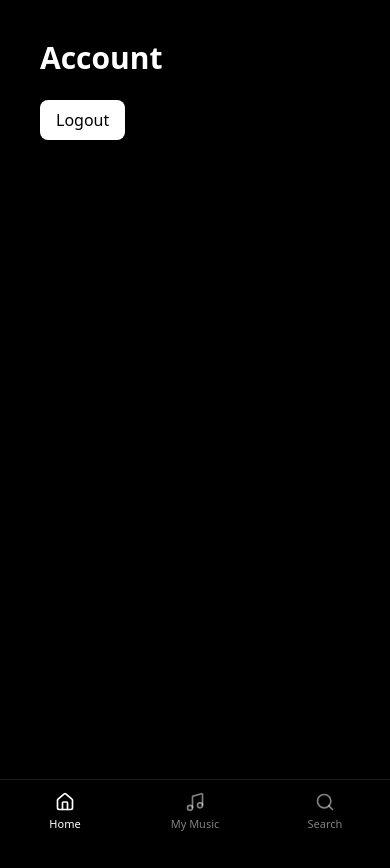
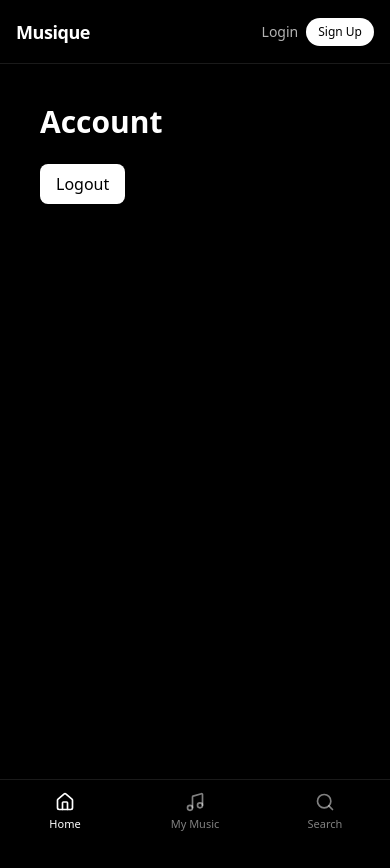
Before and after one commit to aridari-1/music-app, a Next.js app: page /account in a window 390 px wide. Shown: the top 868 px of the page. Built offline with nearby package versions, Linux system fonts and the light colour scheme; no server answers.

Commit message:
navbar fixed

```diff
--- a/components/layout/Navbar.tsx
+++ b/components/layout/Navbar.tsx
@@ -8,41 +8,49 @@ export default function Navbar() {
   const { user } = useAuth();
 
   return (
-    <header className="hidden md:flex items-center justify-between px-8 h-16 border-b border-white/10 bg-black/70 backdrop-blur-xl sticky top-0 z-50">
+    <header className="flex items-center justify-between px-4 sm:px-6 lg:px-8 h-16 border-b border-white/10 bg-black/70 backdrop-blur-xl sticky top-0 z-50">
 
-      {/* LOGO */}
-      <Link href="/" className="text-xl font-semibold tracking-tight">
+      {/* 🔥 LOGO */}
+      <Link
+        href="/"
+        className="text-lg sm:text-xl font-semibold tracking-tight"
+      >
         Musique
       </Link>
 
       {/* RIGHT SIDE */}
-      <div className="flex items-center gap-4">
+      <div className="flex items-center gap-3 sm:gap-4">
 
-        {/* 🌍 LANGUAGE SWITCH */}
-        <LanguageSwitcher />
+        {/* 🌍 LANGUAGE */}
+        <div className="hidden sm:block">
+          <LanguageSwitcher />
+        </div>
 
         {user ? (
           <Link
             href="/account"
-            className="text-white/80 hover:text-white transition"
+            className="text-white/80 hover:text-white transition text-sm sm:text-base"
           >
             Account
           </Link>
         ) : (
-          <>
+          <div className="flex items-center gap-2">
+
             <Link
               href="/auth/login"
-              className="text-white/70 hover:text-white"
+              className="text-white/70 hover:text-white text-sm"
             >
               Login
             </Link>
+
             <Link
               href="/auth/sign-up"
-              className="bg-white text-black px-4 py-2 rounded-xl text-sm"
+              className="bg-white text-black px-3 py-1.5 sm:px-4 sm:py-2 rounded-full text-xs sm:text-sm font-medium hover:opacity-90 transition"
             >
               Sign Up
             </Link>
-          </>
+
+          </div>
         )}
       </div>
     </header>
```
